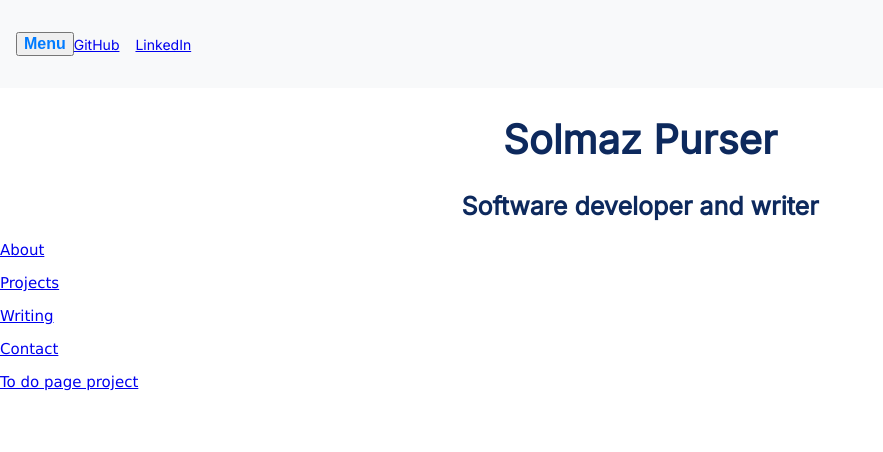
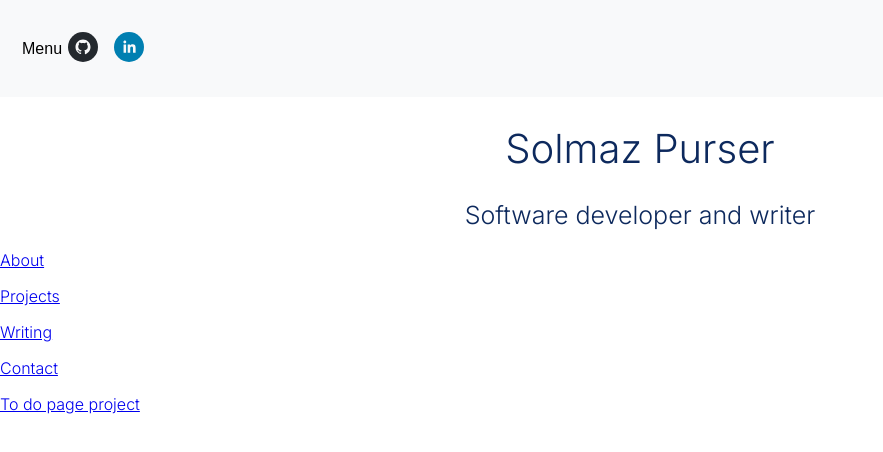
Before and after one commit to bookloversolmaz/django-website-react, a React (Create React App) app in the folder frontend/: page / in a window 1280 px wide. Shown: the top 452 px of the page, without its empty margins (0-883 px from the left). Built offline with nearby package versions, Linux system fonts and the light colour scheme.

Commit message:
developing css in index and header page part 2

```diff
--- a/frontend/package.json
+++ b/frontend/package.json
@@ -12,6 +12,7 @@
     "react-dom": "^18.2.0",
     "react-router-dom": "^6.22.1",
     "react-scripts": "^5.0.1",
+    "react-social-icons": "^6.18.0",
     "web-vitals": "^2.1.4"
   },
   "scripts": {
--- a/frontend/src/components/about/about.js
+++ b/frontend/src/components/about/about.js
@@ -8,8 +8,10 @@ function About() {
         <h1>About</h1>
         <p> I am a software developer based in London, UK. I recently graduated from Makers software development bootcamp
             and have been further developing my skills via projects, coding challenges and volunteering with Unify Giving.
-            Before my career change, I was an editor and writer for several years. You can find examples of my work in the <Link to="/writing">writing</Link> page,
-            where you can also read my musings on tech, books and other topics. You can find out more about me at <a href="https://www.linkedin.com/in/solmaz-purser-853280115/" target="_blank" rel="noopener noreferrer">LinkedIn</a> and <a href="https://github.com/bookloversolmaz"  target="_blank" rel="noopener noreferrer">GitHub</a>.
+            Before my career change, I was an editor and writer for several years. You can find examples of my work in
+            the <Link to="/writing">writing</Link> page, where you can also read my musings on tech, books and other topics.
+            You can find out more about me at <a href="https://www.linkedin.com/in/solmaz-purser-853280115/" target="_blank"
+            rel="noopener noreferrer">LinkedIn</a> and <a href="https://github.com/bookloversolmaz" target="_blank" rel="noopener noreferrer">GitHub</a>.
             You can also contact me <Link to="/contact">here.</Link>
         </p>
       </div>
--- a/frontend/src/components/header/header.css
+++ b/frontend/src/components/header/header.css
@@ -1,4 +1,4 @@
-@import url('https://fonts.googleapis.com/css?family=Inter&display=swap');
+@import url('https://fonts.googleapis.com/css2?family=Inter:wght@300;400;600&display=swap');
 
 body {
     margin: 0;
@@ -6,14 +6,15 @@ body {
         'Oxygen', 'Ubuntu', 'Cantarell', 'Fira Sans', 'Droid Sans', 'Helvetica Neue', sans-serif;
     -webkit-font-smoothing: antialiased;
     -moz-osx-font-smoothing: grayscale;
-    font-size: 16px; /* Default size for body text */
+    font-size: 16px;
+    font-weight: 300; /* Light weight by default */
 }
 
 header {
     background-color: #f8f9fa;
     padding: 1rem;
-    font-size: 18px; /* Slightly larger header text */
-    font-weight: bold;
+    font-size: 18px;
+    font-weight: 600; /* Semi-bold for header */
 }
 
 .nav-list {
@@ -21,31 +22,77 @@ header {
     padding: 0;
     display: flex;
     align-items: center;
-    font-size: 16px; /* Matches default body text */
+    font-size: 16px;
+    font-weight: 400; /* Regular weight for nav links */
+}
+
+.dropdown {
+    position: relative;
 }
 
 .dropdown-button {
-    font-size: 16px; /* Matches body size */
-    font-weight: bold;
-    color: #007bff;
+    font-size: 16px;
+    font-weight: 300;
+    background-color: transparent;
+    border: none;
+    cursor: pointer;
+}
+
+.dropdown-button:hover {
+    color: #0056b3;
 }
 
 .dropdown-menu {
-    position: absolute; /* Place dropdown below the button */
-    top: 100%; /* Align directly below */
+    position: absolute;
+    top: 100%;
     left: 0;
     background-color: white;
-    border: none; /* Remove the border */
-    box-shadow: none; /* Remove the shadow */
-    border-radius: 0; /* Remove rounded corners */
+    border: none;
+    box-shadow: none;
+    border-radius: 0;
     padding: 0.5rem 0;
     list-style: none;
-    z-index: 10; /* Ensure it appears above other elements */
+    z-index: 10;
+    display: none;
+}
+
+.dropdown-menu li {
+    padding: 0.5rem 1rem;
+}
+
+.dropdown-menu li a {
+    text-decoration: none;
+    color: #000000;
+    display: block;
+    transition: background-color 0.2s ease-in-out;
+}
+
+.dropdown-menu li a:hover {
+    background-color: #e0e0e0;
+    color: #0056b3;
+}
+
+.dropdown:hover .dropdown-menu,
+.dropdown:focus-within .dropdown-menu {
+    display: block;
 }
 
 .social-links {
-    font-size: 14px; /* Smaller for icons or links */
+    font-size: 12px;
     margin-left: auto;
     display: flex;
     gap: 1rem;
 }
+
+.social-links li a {
+    text-decoration: none; /* Remove underlining */
+    display: inline-flex; /* Ensure the icons are inline */
+    justify-content: center;
+    align-items: center;
+    transition: color 0.2s ease, transform 0.2s ease; /* Smooth transition */
+    font-size: 12px;
+}
+
+.social-links li a:hover {
+    transform: scale(1.1); /* Optional: icon grows slightly on hover */
+}
--- a/frontend/src/components/header/header.js
+++ b/frontend/src/components/header/header.js
@@ -1,5 +1,6 @@
 import './header.css';
 import React, { useState } from 'react';
+import { SocialIcon } from 'react-social-icons'
 
 function Header() {
     const [dropdownOpen, setDropdownOpen] = useState(false);
@@ -42,7 +43,8 @@ function Header() {
                                 target="_blank"
                                 rel="noopener noreferrer"
                             >
-                                GitHub
+                                <SocialIcon network="github" style={{ height: 30, width: 30 }} />
+
                             </a>
                         </li>
                         <li>
@@ -51,7 +53,7 @@ function Header() {
                                 target="_blank"
                                 rel="noopener noreferrer"
                             >
-                                LinkedIn
+                                <SocialIcon network="linkedin" style={{ height: 30, width: 30 }} />
                             </a>
                         </li>
                     </div>
--- a/frontend/src/index.css
+++ b/frontend/src/index.css
@@ -2,7 +2,7 @@
 
 h1, h2, h3 {
   font-family: 'Inter', sans-serif;
-  font-weight: 600; /* Semi-bold for headings */
+  font-weight: 300; /* Semi-bold for headings */
   color: rgb(13, 41, 93);
   text-align: center;
   font-size: 40px;
@@ -15,6 +15,7 @@ body {
   -webkit-font-smoothing: antialiased;
   -moz-osx-font-smoothing: grayscale;
   font-size: 16px; /* Default size for body text */
+  font-weight: 300;
 }
 code {
   font-family: source-code-pro, Menlo, Monaco, Consolas, 'Courier New',
@@ -37,17 +38,3 @@ header {
   justify-content: space-between;
   align-items: center;
 }
-
-body{
-     font-family: Inter, sans-serif;
-   }
-p {
-  font-family: verdana;
-  font-size: 15px;
-}
-div{
-font-family: Inter;
-    font-weight: 400;
-    font-style: normal;
-    font-size:x-large;
-    }
```
Also changed, not shown: 1 other file (tests, documents, lock files or other folders).
